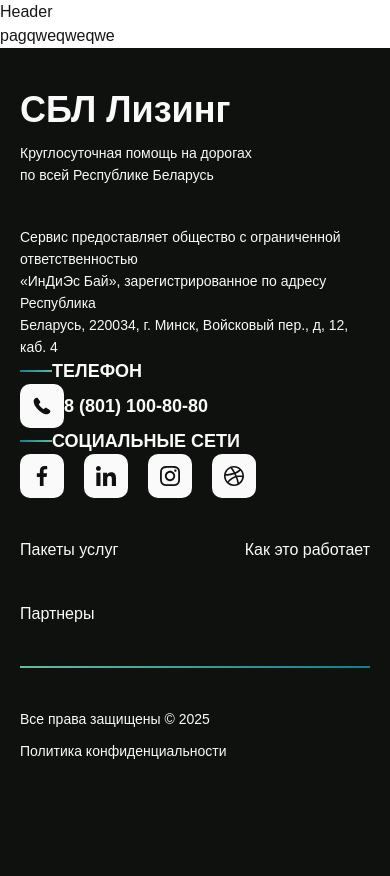
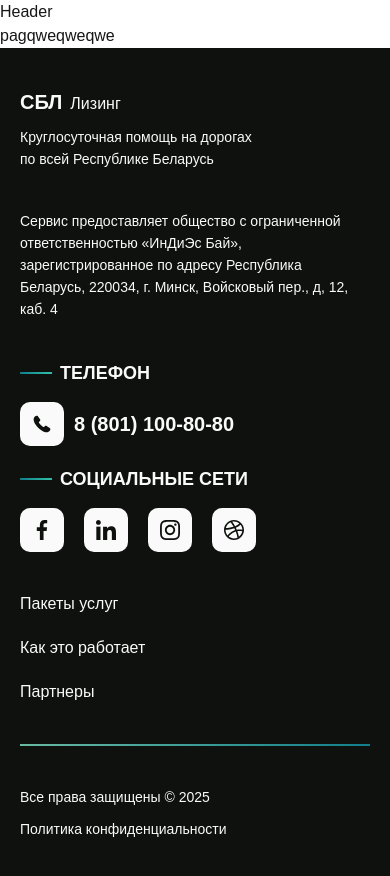
Before and after one commit to timofey1704/autoconcierge-www, a Next.js app in the folder frontend/: page /how-it-works in a window 390 px wide. Shown: the top 876 px of the page. Built offline with nearby package versions, Linux system fonts and the light colour scheme; no server answers.

Commit message:
Completed Footer mobile and desktop markup

```diff
--- a/frontend/components/Footer.tsx
+++ b/frontend/components/Footer.tsx
@@ -1,6 +1,5 @@
 import Link from 'next/link'
 import Image from 'next/image'
-import SBLIcon from '../public/icons/footer/SBL.png'
 import PhoneIcon from '../public/icons/footer/Phone.svg'
 import FacebookIcon from '../public/icons/footer/Facebook.svg'
 import LinkedInIcon from '../public/icons/footer/LinkedIn.svg'
@@ -11,47 +10,42 @@ import React from 'react'
 const Footer = () => {
   return (
     <footer className="w-full h-[866px] lg:h-[407px] bg-black text-white pt-10 px-5 pb-5 lg:pt-15 lg:px-28 lg:pb-10">
-      <div className="flex justify-between flex-wrap pb-10">
-        <div>
+      <div className="flex justify-between flex-wrap gap-10 pb-10">
+        <div className="w-[601px]">
           <div>
-            {/* <Image
-              src={SBLIcon}
-              width={145}
-              height={26}
-              alt="СБЛ Лизинг"
-              className="object-contain"
-            /> */}
-            {/* div с двумя спанами */}
-            <h1>СБЛ Лизинг</h1>
+            <div className="flex items-end gap-2">
+              <h4>СБЛ</h4>
+              <span className="text-[16px] leading-[24px] lg:text-[22px] lg:leading-[30px] font-normal">Лизинг</span>
+            </div>
             <p className="pt-[10px]">Круглосуточная помощь на дорогах<br/> по всей Республике Беларусь</p>
           </div>
-          <p className="pt-10 lg:pt-9">Сервис предоставляет общество с ограниченной ответственностью<br/>
-            «ИнДиЭс Бай», зарегистрированное по адресу Республика<br/>
+          <p className="pt-10 lg:pt-9">Сервис предоставляет общество с ограниченной ответственностью
+            «ИнДиЭс Бай», зарегистрированное по адресу Республика
             Беларусь, 220034, г. Минск, Войсковый пер., д, 12, каб. 4</p>
         </div>
-        <div>
-          <div className="flex items-center justify-between flex-wrap">
-            <div className="lg:pr-10">
+        <div className="flex flex-col justify-between">
+          <div className="flex items-center justify-between flex-wrap gap-5 lg:gap-10">
+            <div>
               <div className="flex items-center">
-                <hr className="w-[32px] h-[2px] border-0 bg-(image:--color-gradient)" />
+                <hr className="w-[32px] h-[2px] border-0 gradient-line" />
                 <h5 className="lg:pl-3">ТЕЛЕФОН</h5>
               </div>
-              <div className="flex items-center lg:pt-4">
+              <div className="flex items-center pt-4">
                 <Image
                   src={PhoneIcon}
                   width={44}
                   height={44}
                   alt="Телефон"
                 />
-                <h5 className="lg:pl-[10px]">8 (801) 100-80-80</h5>
+                <h4 className="pl-[10px]">8 (801) 100-80-80</h4>
               </div>
             </div>
             <div>
               <div className="flex items-center">
-                <hr className="w-[32px] h-[2px] border-0 bg-(image:--color-gradient)" />
+                <hr className="w-[32px] h-[2px] border-0 gradient-line" />
                 <h5 className="lg:pl-3">СОЦИАЛЬНЫЕ СЕТИ</h5>
               </div>
-              <div className="flex items-center gap-5 lg:pt-4">
+              <div className="flex items-center gap-5 pt-4">
                 <a
                   href="https://facebook.com/"
                   target="_blank"
@@ -107,7 +101,7 @@ const Footer = () => {
               </div>
             </div>
           </div>
-          <div className="flex items-end justify-between flex-wrap gap-10 pt-10 lg:pt-24">
+          <div className="flex flex-col lg:flex-row justify-start lg:justify-end flex-wrap gap-5 lg:gap-10 pt-10 lg:pt-24">
             <Link href="/service-packages">Пакеты услуг</Link>
             <Link href="/how-it-works">Как это работает</Link>
             <Link href="/partners">Партнеры</Link>
```
Also changed, not shown: frontend/app/page.tsx (+0 -60 lines), frontend/app/layout.tsx (line endings or trailing spaces), frontend/public/icons/footer/SBL.png (deleted).
